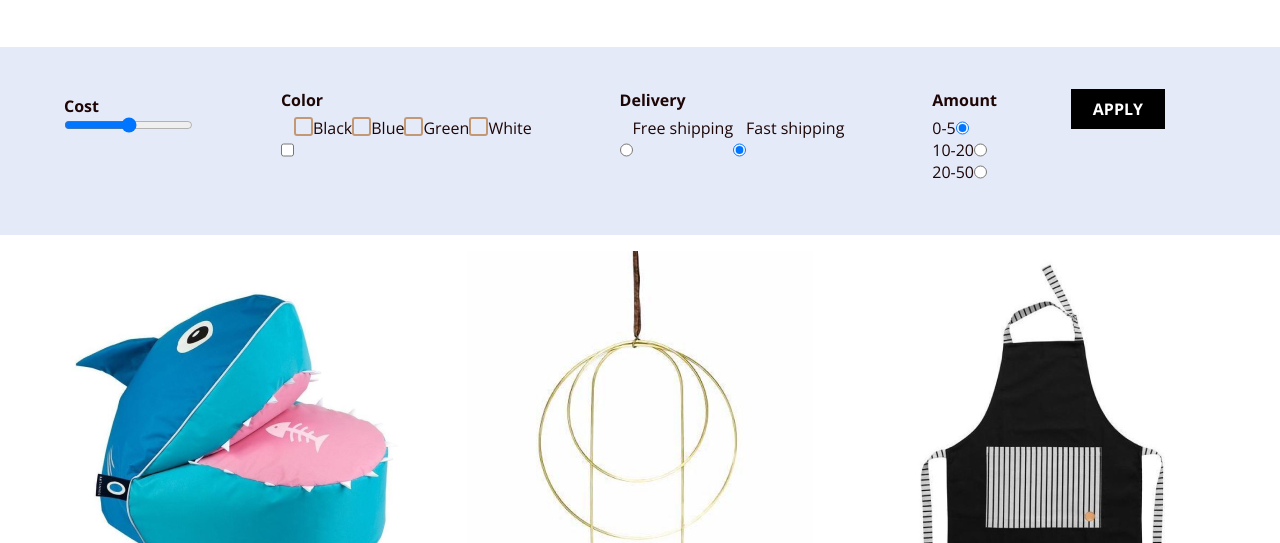
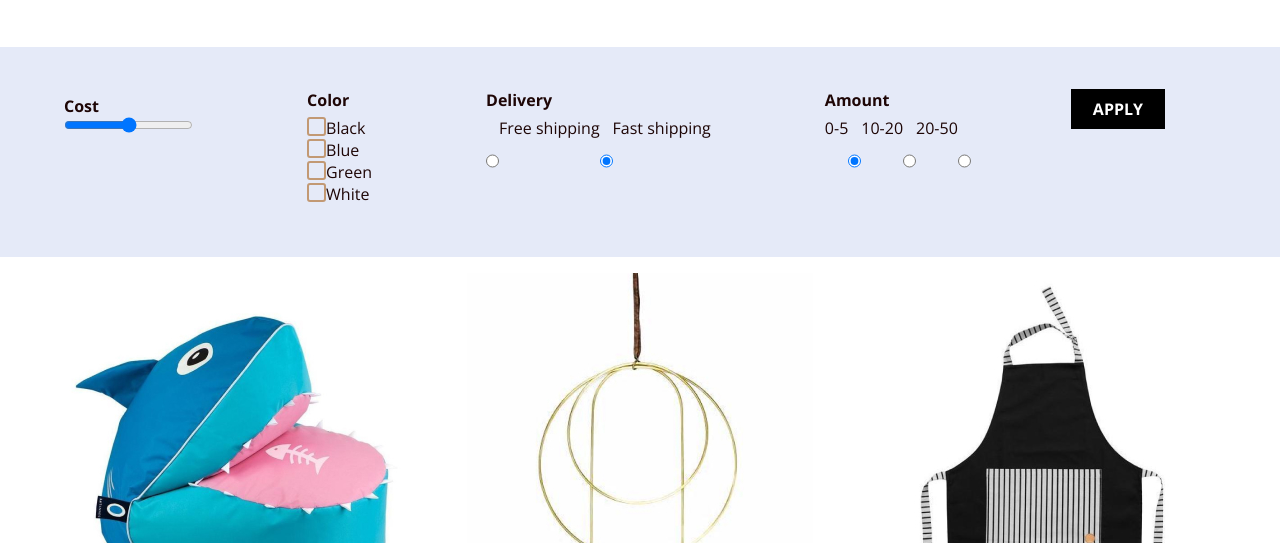
Before and after one commit to dl-academy-edu/vt-idiyatov-alexander, a plain HTML site: page folders/Toys/Index.html in a window 1280 px wide. Shown: the part 257-800 px from the top of the page. Drawn offline with nearby package versions, Linux system fonts and the light colour scheme.

Commit message:
вот что получилось сделать с чекбокс

```diff
--- a/folders/Toys/Index.html
+++ b/folders/Toys/Index.html
@@ -49,8 +49,8 @@
         <fieldset class="form-color">
           <legend class="form-title">Color</legend>
           <label class="form-text">
-            <input class="input-color" type="checkbox" name="color" value="black">
-            <span class="checkbox-color-indicator"></span>
+            <input class="input-color hidden" type="checkbox" name="color" value="black">
+            <div class="checkbox-color-indicator"></div>
             Black
           </label>
           <label class="form-text">
--- a/folders/Toys/style.css
+++ b/folders/Toys/style.css
@@ -121,30 +121,25 @@
 }
 
 .form-color {
-  display: flex;
   border: none;
 }
 
-/* .form-color:focus {
+.input-color:hover + .checkbox-color-indicator{
+  cursor: pointer;
   text-decoration: underline;
-  cursor: pointer;
-} */
-
-.input-color:focus + .checkbox-color-indicator{
-  text-decoration: underline;
-  cursor: pointer;
 }
 
 .checkbox-color-indicator {
-  display: inline-block;
+  display: flex;
   position: relative;
   border: 2px solid #C29974;
   border-radius: 3px;
   width: 19px;
   height: 19px;
+
 }
 
-.checkbox-color-indicator:checked::before {
+.input-color:checked + .checkbox-color-indicator::before {
   content: "";
   border: 1.5px solid #C29974;
   border-radius: 0.7px;
@@ -153,9 +148,10 @@
   height: 15px;
   top: -2px;
   left: 9px;
+
 }
 
-.checkbox-color-indicator:checked::after {
+.input-color:checked + .checkbox-color-indicator::after {
   content: "";
   border: 1.5px solid #C29974;
   border-radius: 0.7px;
@@ -166,32 +162,16 @@
   left: 3px;
 }
 
-
-
-/* .input-color {
-  display: none;
-} */
-
 .form-delivery {
   display: flex;
   border: none;
 
 }
 
-/* .input-delivery {
-  display: none;
-
-} */
-
 .form-amount {
   border: none;
-
+display: flex;
 }
-
-/* .input-amount {
-  display: none;
-
-} */
 
 .form-button {
   height: 40px;
```
